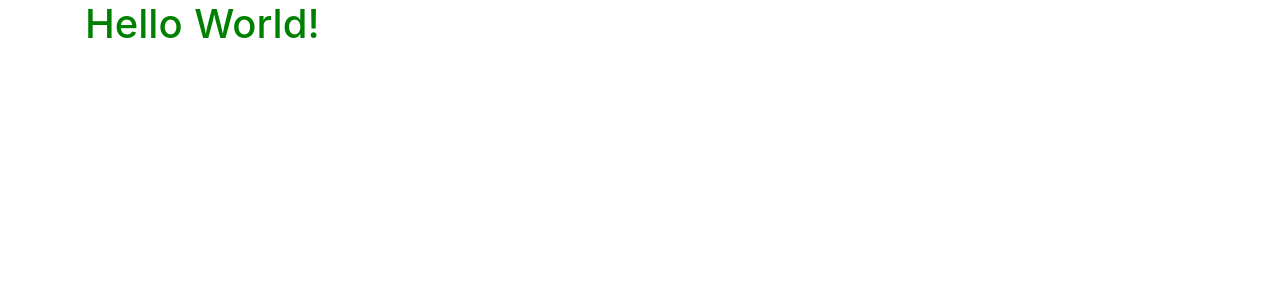
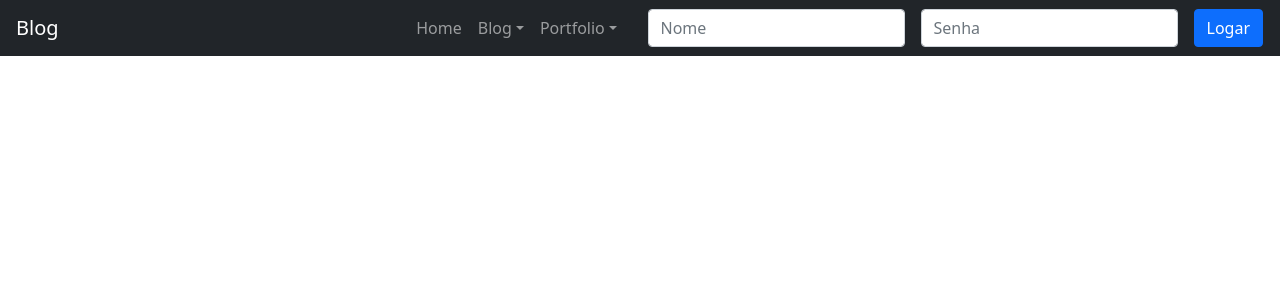
Before and after one commit to mauricio201922/Blog-With-Nuxt, a Nuxt app: page / in a window 1280 px wide. Shown: the top 300 px of the page. Built offline with nearby package versions, Linux system fonts and the light colour scheme.

Commit message:
Project Blog With Nuxt in Desenvolviment

```diff
--- /dev/null
+++ b/assets/CSS/menu.css
@@ -0,0 +1,14 @@
+.aling-margin-left {
+    margin-left: 25%;
+}
+
+.pad{
+    padding: 1px;
+    margin: 0 5px 0 0;
+    padding: auto;
+    margin: auto;
+}
+
+.color {
+    color: white;
+}
--- a/components/Menu.vue
+++ /dev/null
@@ -1,5 +0,0 @@
-<template>
-    <div class="container">
-        <h1>Hello World!</h1>
-    </div>
-</template>
--- /dev/null
+++ b/components/menubar.vue
@@ -0,0 +1,91 @@
+<template>
+    <div>
+        <b-navbar type="dark" variant="dark" fixed="top">
+
+            <b-navbar-brand to="/">Blog</b-navbar-brand>
+
+            <b-navbar-toggle target="nav-collapse"></b-navbar-toggle>
+
+            <b-collapse id="nav-collapse" is-nav class="justify-content-center aling-margin-left">
+
+                <b-navbar-nav>
+                    <b-nav-item to="/">Home</b-nav-item>
+                </b-navbar-nav>
+
+                <b-navbar-nav>
+
+                    <b-nav-item-dropdown text="Blog" right>
+                        <b-dropdown-item to="/">Blog profile</b-dropdown-item>
+                        <b-dropdown-item to="/">Blog cards</b-dropdown-item>
+                        <b-dropdown-item to="/">Blog notice</b-dropdown-item>
+                    </b-nav-item-dropdown>
+
+                    <b-nav-item-dropdown text="Portfolio" right>
+
+                        <b-dropdown-item to="/">Projects</b-dropdown-item>
+
+                    </b-nav-item-dropdown>
+
+                </b-navbar-nav>
+
+            </b-collapse>
+
+            <b-form inline class="justify-content-right pad" v-if="!isLogin">
+                <label class="sr-only" for="inline-form-input-name">Name</label>
+                <b-form-input
+                    id="inline-form-input-name"
+                    class="mb-2 mr-sm-3 mb-sm-0"
+                    placeholder="Nome"
+                    type="text"
+                    v-model="nomeLogin">
+                </b-form-input>
+
+                <label class="sr-only" for="inline-form-input-name">Password</label>
+                <b-form-input
+                    id="inline-form-input-name"
+                    class="mb-2 mr-sm-3 mb-sm-0"
+                    placeholder="Senha"
+                    type="password"
+                    v-model="senhaLogin">
+                </b-form-input>
+
+                <b-button variant="primary" @click="Login">Logar</b-button>
+
+            </b-form>
+
+            <div class="color mr-3" v-if="isLogin">
+                <b-link to="/"><b-avatar class="mr-1 mb-1 mt-1"></b-avatar></b-link>
+                <span class="mr-auto">{{ usuario }}</span>
+            </div>
+
+        </b-navbar>
+    </div>
+</template>
+
+<script>
+export default {
+    data() {
+        return {
+            nomeLogin: '',
+            senhaLogin: '',
+            isLogin: false
+        }
+    },
+
+    computed: {
+        usuario() {
+            return this.nomeLogin
+        }
+    },
+
+    methods: {
+        Login() {
+            if(this.nomeLogin == '' || this.senhaLogin == '') { alert("Nome ou senha não inseridos!") }
+            else{
+                console.log("Nome: " + this.nomeLogin + " Senha: " + this.senhaLogin)
+                this.isLogin = !this.isLogin
+            }
+        }
+    }
+}
+</script>
--- a/nuxt.config.js
+++ b/nuxt.config.js
@@ -14,13 +14,20 @@ export default {
       { hid: 'description', name: 'description', content: '' }
     ],
     link: [
-      { rel: 'icon', type: 'image/x-icon', href: '/favicon.ico' }
+      { rel: 'icon', type: 'image/x-icon', href: '/favicon.png?v=3' },
+      { rel: "stylesheet", type: "text/css", href: "https://stackpath.bootstrapcdn.com/bootstrap/4.2.1/css/bootstrap.min.css" }
+    ],
+    script: [
+      { src: 'https://cdnjs.cloudflare.com/ajax/libs/popper.js/1.14.6/umd/popper.min.js' },
+      { src: 'https://code.jquery.com/jquery-3.3.1.slim.min.js' },
+      { src: 'https://stackpath.bootstrapcdn.com/bootstrap/4.2.1/js/bootstrap.min.js' }
     ]
   },
 
   // Global CSS: https://go.nuxtjs.dev/config-css
   css: [
-      '~/assets/default.css'
+      '~/assets/CSS/default.css',
+      '~/assets/CSS/menu.css'
   ],
 
   // Plugins to run before rendering page: https://go.nuxtjs.dev/config-plugins
--- a/package.json
+++ b/package.json
@@ -10,10 +10,11 @@
   },
   "dependencies": {
     "@nuxtjs/axios": "^5.13.1",
-    "bootstrap": "^4.6.0",
+    "bootstrap": "^5.0.0-beta3",
     "bootstrap-vue": "^2.21.2",
     "core-js": "^3.9.1",
-    "nuxt": "^2.15.3"
+    "nuxt": "^2.15.3",
+    "vue": "^2.6.12"
   },
   "devDependencies": {}
 }
--- a/pages/index.vue
+++ b/pages/index.vue
@@ -1,5 +1,8 @@
 <template>
-    <Menu/>
+    <div>
+        <menubar/>
+    </div>
+
 </template>
 
 <script>
```
Also changed, not shown: assets/CSS/default.css (renamed from assets/default.css), assets/img/no-avatar.png (added), 1 other file (tests, documents, lock files or other folders).
